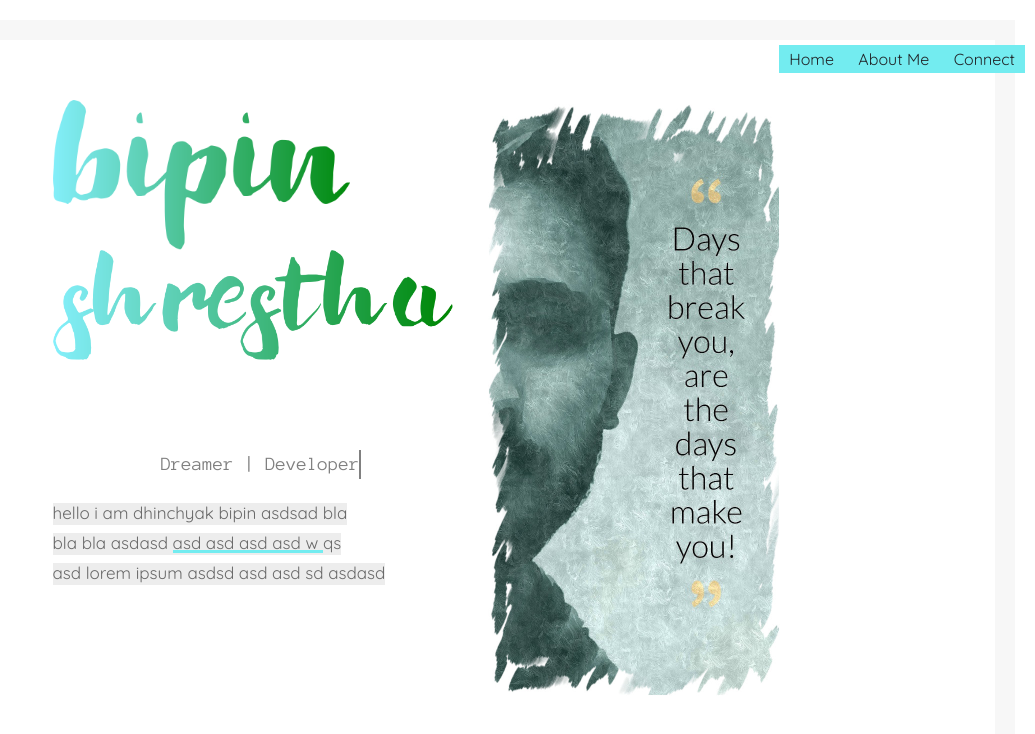
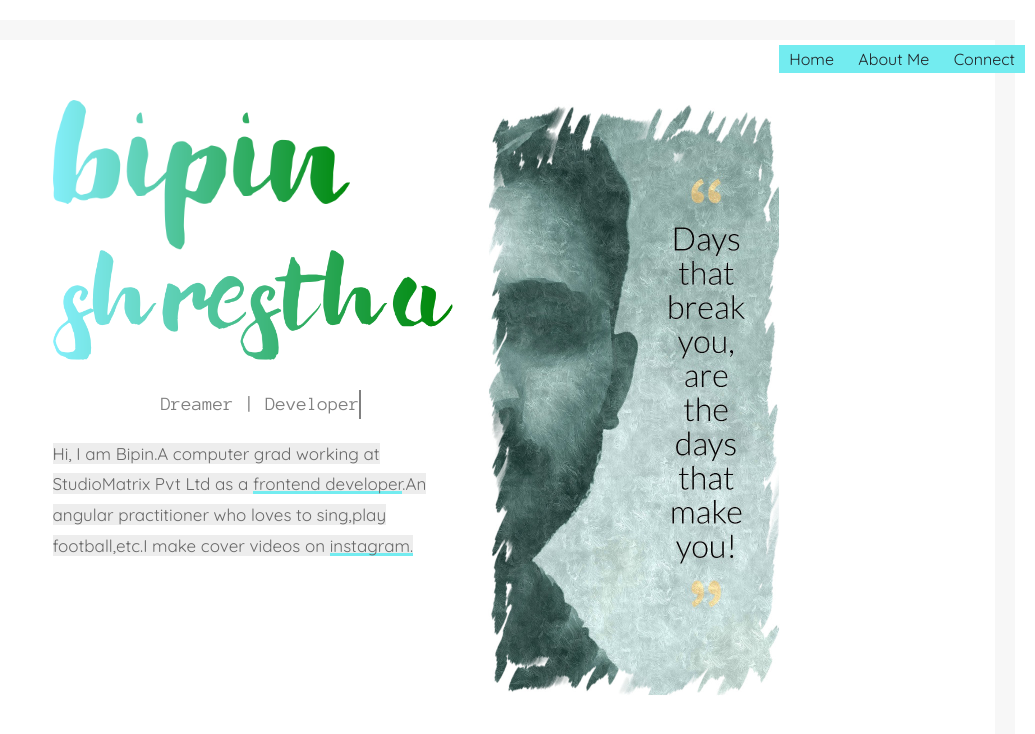
Before and after one commit to bevndas/bevndas.github.io, a plain HTML site: page index.html in a window 1280 px wide. Shown: the whole page, without its empty margins (245-1280 px from the left). Drawn offline with nearby package versions, Linux system fonts and the light colour scheme.

Commit message:
Banner description css fix

```diff
--- a/index.html
+++ b/index.html
@@ -43,50 +43,6 @@
 		<div class="portfolio-body">
 
 			<div class="banner-body">
-	<!-- 			<div class="row">
-		<div class="col-8">
-				<div class="banner-content">
-			<div class="row">
-			<div class="col-12">
-				<div class="name">
-					<div class="row">
-						<div class="col-4">
-							<div class="first-name"></div>
-						</div>
-					</div>
-					<div class="row">
-						<div class="col-4 offset-1">
-							<div class="last-name"></div>
-						</div>
-					</div>
-			</div>
-			</div>
-		</div>
-		<div class="row">
-				<div class="col-3">
-		<div class="personal-tags">
-				<div class="tags">
-					&lt dreamer  / developer &gt
-				</div>
-		</div>
-	</div>
-			<div class="col-5 offset-4">
-		<img class='banner-img' src='images/bannerImg.jpg'>
-			</div>
-		</div>
-		<div class="row">
-		<div class="col-2">
-			<div class="intro-content">
-				<div class="intro-message">
-					<span>Hi! I  am a designer in  progress, learning each day
-					trying to turn the  creative ideas in my head into a beautiful web design.</span>
-				</div>
-		</div>
-		</div>
-		</div>
-	</div>
-		</div>
-	</div> -->
 	<div class="row">
 		<div class="col-7">
 			<div class="name">
@@ -102,7 +58,7 @@
 			</div>
 			<div class="row">
 				<div class="intro-content">
-					<span>hello  i am dhinchyak bipin asdsad bla</span><br> <span>bla bla  asdasd <a class="special-links">asd asd asd asd w </a>qs </span><br><span>asd lorem ipsum asdsd  asd asd sd asdasd</span>
+					<span>Hi, I am Bipin.A computer grad working at StudioMatrix Pvt Ltd as a <a class="special-links">frontend developer</a>.An angular practitioner who loves to sing,play football,etc.I make cover videos on <a class="special-links"> instagram.</a></span>
 				</div>
 			</div>
 			</div>
--- a/scss/_banner.scss
+++ b/scss/_banner.scss
@@ -33,7 +33,7 @@
 	background-image: url('../images/shrestha.png');
 	background-size: contain;
 	background-repeat: no-repeat;
-	height:200px;
+	height:120px;
 	width:400px;
 	z-index:2;
 }
@@ -51,7 +51,7 @@
 }
 .skill-style {
 	position: relative;
-	margin:0 auto;
+	margin:20px auto;
 	font-size: 1.2em;
 	color:gray;
 	overflow: hidden;
@@ -62,15 +62,13 @@
     font-family: 'Anonymous Pro', monospace;
 }
 .intro-content {
-	margin-top:20px;
-	display: flex;
-	flex-wrap: wrap;
+
 
 span {
-	line-height: 1.2;
+	box-shadow: 0px 22px #EDEDED inset;
+	line-height: 1.8;
 	height:22px;
 	margin:4px 0px;
-	background: #EDEDED;
 	display: inline;
 	font-size: 17px;
 	color: dimgrey;
```
Also changed, not shown: css/main.css.
